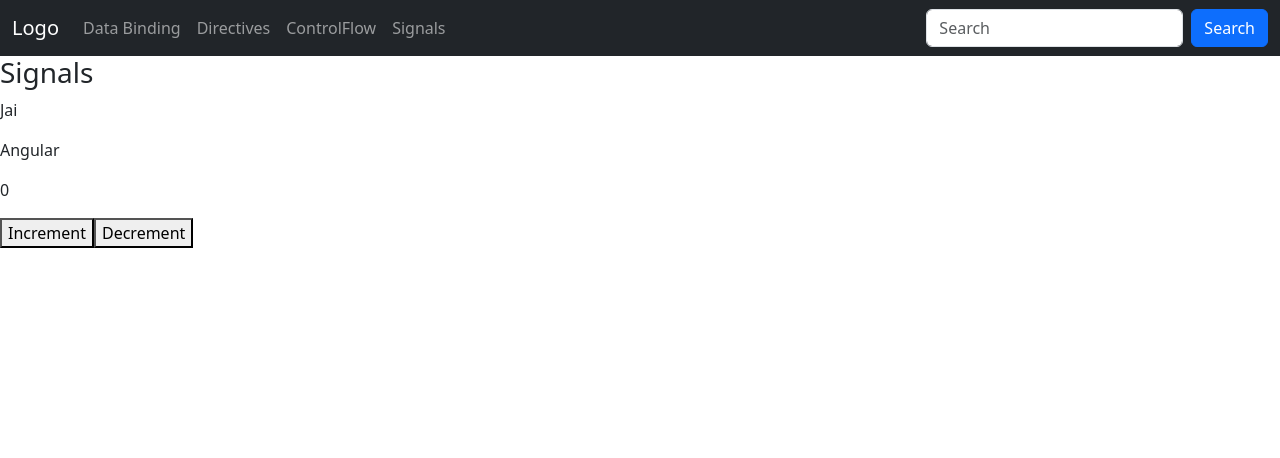
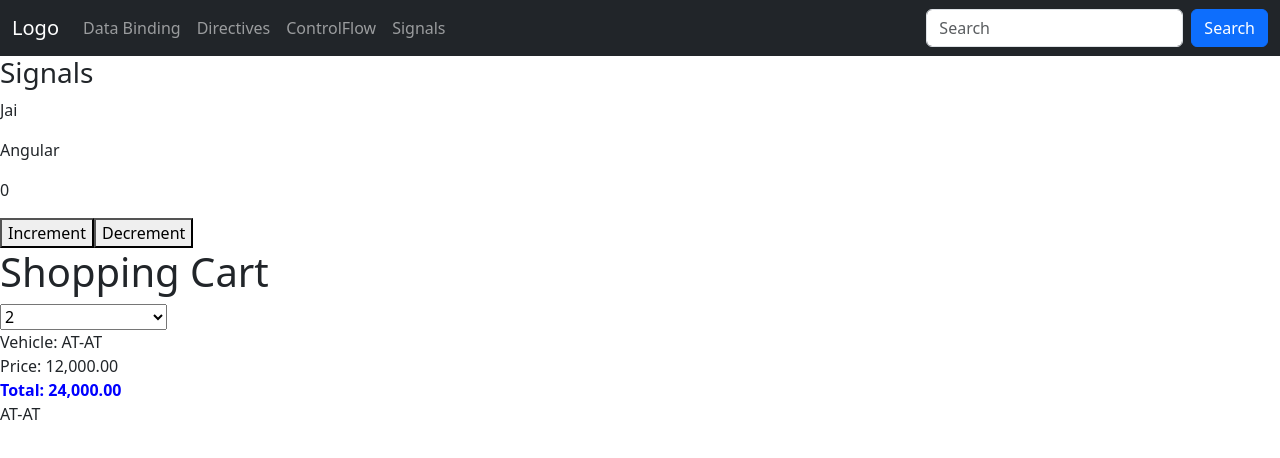
Before and after one commit to JaiSai2003/practice, an Angular app: page /signals in a window 1280 px wide. Shown: the top 458 px of the page. Built offline with nearby package versions, Linux system fonts and the light colour scheme.

Commit message:
Signal (#10)
* update

* updated signals

```diff
--- a/src/app/components/signals/signals.component.html
+++ b/src/app/components/signals/signals.component.html
@@ -13,3 +13,18 @@
         <button (click)="decrement()">Decrement</button>
     </div>
 </div>
+
+
+<h1>Shopping Cart</h1>
+<select
+  [ngModel]="quantity()"
+  (change)="onQuantitySelected($any($event.target).value)">
+  <option disabled value="">--Select a quantity--</option>
+  <option *ngFor="let q of qtyAvailable()">{{ q }}</option>
+</select>
+<div>Vehicle: {{ selectedVehicle().name}}</div>
+<div>Price: {{ selectedVehicle().price | number: '1.2-2'}}</div>
+<div style="font-weight: bold" [style.color]="color()">Total: {{ exPrice()  | number: '1.2-2' }}</div>
+<div *ngFor="let v of vehicles()">
+  {{ v.name }}
+</div>
--- a/src/app/components/signals/signals.component.ts
+++ b/src/app/components/signals/signals.component.ts
@@ -1,8 +1,9 @@
-import { Component, signal, ChangeDetectionStrategy } from '@angular/core';
-
+import {  Component, computed, effect, signal, ChangeDetectionStrategy} from '@angular/core';
+import { CommonModule, NgFor } from '@angular/common';
+import { FormsModule } from '@angular/forms';
 @Component({
   selector: 'app-signals',
-  imports: [],
+  imports: [FormsModule, CommonModule],
   templateUrl: './signals.component.html',
   styleUrl: './signals.component.css',
   changeDetection: ChangeDetectionStrategy.OnPush
@@ -17,6 +18,31 @@ export class SignalsComponent {
 
   number = signal<number>(0);
 
+
+
+
+
+  quantity = signal<number>(1);
+  qtyAvailable = signal([1, 2, 3, 4, 5, 6]);
+
+
+  selectedVehicle = signal<Vehicle>({ id: 1, name: 'AT-AT', price: 10000 });
+
+  vehicles = signal<Vehicle[]>([]);
+
+  exPrice = computed(() => this.selectedVehicle().price * this.quantity());
+  color = computed(() => this.exPrice() > 50000 ? 'green' : 'blue');
+
+
+  // Example of a declarative effect
+  qtyEff = effect(() => console.log("Latest quantity:", this.quantity()));
+
+  onQuantitySelected(qty: number) {
+    this.quantity.set(qty);
+
+  }
+
+
   constructor() {
     // const value = this.firstName();
     setTimeout(()=>{
@@ -25,6 +51,26 @@ export class SignalsComponent {
       // this.firstName.set('Sai');
       debugger;
     }, 10000)
+
+
+
+
+
+    console.log(this.quantity());
+
+    // Two for one sale
+    this.quantity.update((qty) => qty * 2);
+    // Interstellar price increase
+    this.selectedVehicle.update(v => ({
+      ...v,
+      price: v.price + (v.price * 0.2)
+    }));
+
+    // Add selected vehicle to array
+    this.vehicles.update(v => [...v, this.selectedVehicle()]);
+
+    // Example of an effect
+    effect(() => console.log(JSON.stringify(this.vehicles())));
   }
 
   increment(){
@@ -34,4 +80,13 @@ export class SignalsComponent {
   decrement(){
     this.number.update(val => val - 1);
   }
+
+
+
 }
+
+export interface Vehicle {
+  id: number;
+  name: string;
+  price: number;
+}
```
